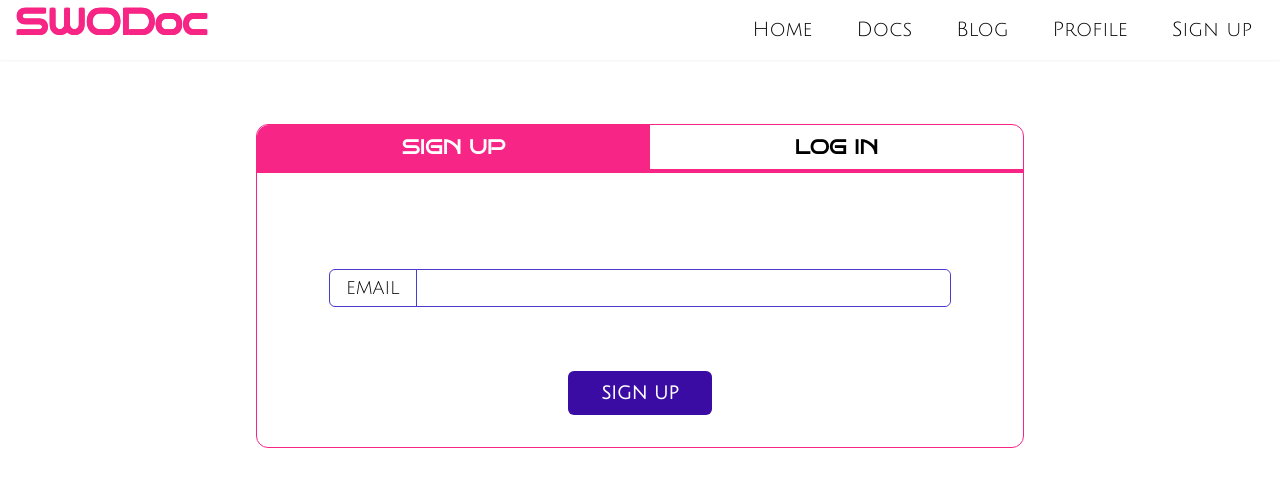
After one commit to chandan00761/swodoc, a Django app: template templates/web/signup.html in a window 1280 px wide. The commit adds this page. Shown: the top 487 px of the page. Run offline with Django 3.2, Linux system fonts and the light colour scheme; the template is opened without the code that fills it, so the values that code supplies are empty; style sheets or scripts are compiled from the project's sources; parts of the project's set-up code (start-up, migrations or seed data) failed here and were passed over.

Commit message:
+ added signup and login html forms and styles ! fixed navigation item showing SIGN UP when user is logged in. ! fixed styles ! made ultramarineblue darker shade

```diff
--- a/swodoc/urls.py
+++ b/swodoc/urls.py
@@ -17,8 +17,10 @@ from django.contrib import admin
 from django.urls import path, include
 
 import web.urls as weburls
+import users.urls as userurls
 
 urlpatterns = [
     path('admin/', admin.site.urls),
     path('', include(weburls)),
+    path('users/', include(userurls)),
 ]
--- a/tailwind.config.js
+++ b/tailwind.config.js
@@ -11,7 +11,7 @@ module.exports = {
         trypanblue: "#480CA8",
         darktrypanblue: "#3A0CA3",
         persianblue: "#3F37C9",
-        ultramarineblue: "#4361EE",
+        ultramarineblue: "#493AD0",
         dodgerblue: "#4895EF",
         darkyellow: "#D9F9A5",
       }
--- a/templates/base.html
+++ b/templates/base.html
@@ -41,18 +41,31 @@
                     <a
                             href=""
                             class="nav-item"
-                    >Services</a
+                    >Docs</a
                     >
                     <a
                             href=""
                             class="nav-item"
-                    >About</a
+                    >Blog</a
                     >
                     <a
-                            href=""
+                            href="{% url 'profile' %}"
                             class="nav-item"
-                    >Contact Us</a
+                    >Profile</a
                     >
+                    {% if request.user.is_authenticated %}
+                        <a
+                                href="{% url 'profile' %}"
+                                class="nav-item"
+                        >Logout</a
+                        >
+                    {% else %}
+                        <a
+                                href="{% url 'signup' %}"
+                                class="nav-item"
+                        >Sign up</a
+                        >
+                    {% endif %}
                 </div>
                 <!-- Mobile menu button -->
                 <div class="ml-auto md:hidden flex items-center">
@@ -81,13 +94,22 @@
                    class="nav-item">Home</a>
             </li>
             <li><a href=""
-                   class="nav-item">Services</a>
+                   class="nav-item">Docs</a>
             </li>
             <li><a href=""
-                   class="nav-item">About</a>
+                   class="nav-item">Blog</a>
             </li>
-            <li><a href=""
-                   class="nav-item">Contact Us</a>
+            <li><a href="{% url 'profile' %}"
+                   class="nav-item">Profile</a>
+            </li>
+            <li>
+                {% if request.user.is_authenticated %}
+                    <a href=""
+                       class="nav-item">Logout</a>
+                {% else %}
+                    <a href="{% url 'signup' %}"
+                       class="nav-item">Signup</a>
+                {% endif %}
             </li>
         </ul>
     </div>
--- /dev/null
+++ b/templates/web/signup.html
@@ -0,0 +1,45 @@
+{% load static %}
+{% include 'base.html' %}
+
+{% block stylesheets %}
+    <link rel="stylesheet" href="../../static/tailwind/signup.css">
+{% endblock %}
+
+{% block content %}
+    <div class="signup-jumbotron">
+        <div class="flex flex-row">
+            <div class="signup-label rounded-tl-xl active">
+                SIGN UP
+            </div>
+            <div class="signup-label rounded-tr-xl">
+                LOG IN
+            </div>
+        </div>
+        <div class="px-8 py-8">
+            <form action="{% url 'user_signup' %}" method="post">
+                {% csrf_token %}
+                <div class="form-input">
+                    <label for="email-signup">EMAIL</label>
+                    <input type="email" name="email_signup" id="email_signup">
+                </div>
+                <input class="submit" type="submit" value="SIGN UP">
+            </form>
+            <form class="hidden" action="" method="post">
+                {% csrf_token %}
+                <div class="form-input">
+                    <label for="email-login">EMAIL</label>
+                    <input type="email" name="email-login" id="email-login">
+                </div>
+                <div class="form-input mt-8">
+                    <label for="password">PASSWORD</label>
+                    <input type="password" name="password" id="password">
+                </div>
+                <input class="submit" type="submit" value="LOG IN">
+            </form>
+        </div>
+    </div>
+{% endblock %}
+
+{% block scripts %}
+    <script src="{% static 'web/js/signup.js' %}"></script>
+{% endblock %}
--- /dev/null
+++ b/users/urls.py
@@ -0,0 +1,9 @@
+from django.urls import path
+from django.views.generic import TemplateView
+
+import users.views as views
+
+urlpatterns = [
+    path("profile/", TemplateView.as_view(template_name="users/profile.html"), name="profile"),
+    path("signup/", views.user_signup, name="user_signup"),
+]
--- /dev/null
+++ b/web/static/web/css/signup.css
@@ -0,0 +1,83 @@
+@tailwind base;
+@tailwind components;
+@tailwind utilities;
+
+.signup-label {
+    font-family: Bruno, serif;
+    @apply border-b-4 border-pink cursor-pointer py-2 text-base font-bold flex-grow text-center;
+}
+
+div.active{
+    @apply bg-pink text-white;
+}
+
+.signup-label:not(.active):hover{
+    color: #F72585;
+}
+
+.signup-jumbotron {
+    @apply rounded-xl mt-16 mx-auto w-4/5 border border-pink;
+}
+
+.form-input {
+    @apply border flex flex-col border-ultramarineblue rounded-md
+}
+
+.form-input > label{
+    @apply text-lg block border-ultramarineblue px-4 py-1
+}
+
+.form-input > input {
+    @apply py-1 px-4 w-full rounded-br-md rounded-bl-md text-lg
+}
+
+.submit {
+    @apply mt-16 w-36 px-4 text-base py-2 cursor-pointer font-extrabold self-center rounded-md text-white bg-darktrypanblue transition duration-300
+}
+
+.submit:hover{
+    @apply bg-ultramarineblue
+}
+
+form {
+    @apply flex flex-col mt-16
+}
+
+form>div>label{
+    font-family: 'Julius Sans One', sans-serif;
+}
+
+form>input[type=submit] {
+    font-family: 'Julius Sans One', sans-serif;
+}
+
+@screen md {
+
+    .signup-jumbotron{
+        @apply w-3/5;
+    }
+
+    .form-input{
+        @apply flex-row
+    }
+
+    .signup-label{
+        @apply text-xl;
+    }
+
+    .form-input > label{
+        @apply border-r
+    }
+
+    .form-input > input {
+        @apply rounded-bl-none rounded-r-md;
+    }
+
+    .submit {
+        @apply text-lg;
+    }
+
+    form {
+        @apply mx-10;
+    }
+}
--- /dev/null
+++ b/web/static/web/js/signup.js
@@ -0,0 +1,17 @@
+const labels = document.getElementsByClassName("signup-label");
+const forms = document.getElementsByTagName("form");
+
+labels[0].addEventListener("click", function (){
+    this.classList.add("active");
+    forms[0].classList.remove("hidden");
+    labels[1].classList.remove("active");
+    forms[1].classList.add("hidden");
+});
+
+
+labels[1].addEventListener("click", function (){
+    this.classList.add("active");
+    forms[1].classList.remove("hidden");
+    labels[0].classList.remove("active");
+    forms[0].classList.add("hidden");
+})
--- a/web/urls.py
+++ b/web/urls.py
@@ -5,4 +5,5 @@ import web.views as web_views
 
 urlpatterns = [
     path("", TemplateView.as_view(template_name="web/index.html"), name="index"),
+    path("signup/", web_views.signup, name="signup"),
 ]
```
Also changed, not shown: users/tests/test_views.py (added, +33 -0 lines), web/static/web/css/index.css (+13 -4 lines).
